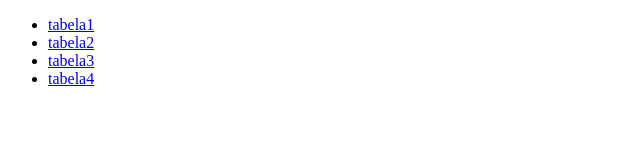
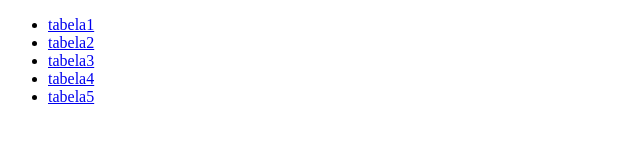
Before and after one commit to BrunProjects/tabelas, a plain HTML site: page index.html in a window 1280 px wide. Shown: the full height of the page, 0-640 px from the left. Drawn offline with Linux system fonts and the light colour scheme.

Commit message:
Update index.html

```diff
--- a/index.html
+++ b/index.html
@@ -12,6 +12,7 @@
             <li><a href="tabela2.html">tabela2</a></li>
             <li><a href="tabela3.html">tabela3</a></li>
             <li><a href="tabela4.html">tabela4</a></li>
+            <li><a href="tabela5.html">tabela5</a></li>
         </ul>
     </nav>
 </body>
```
